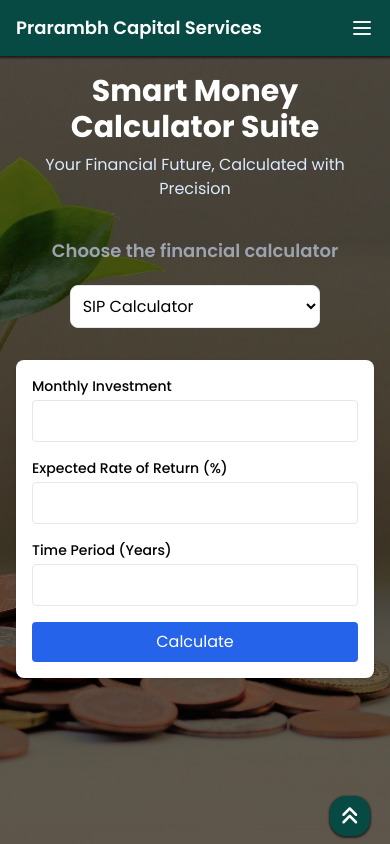
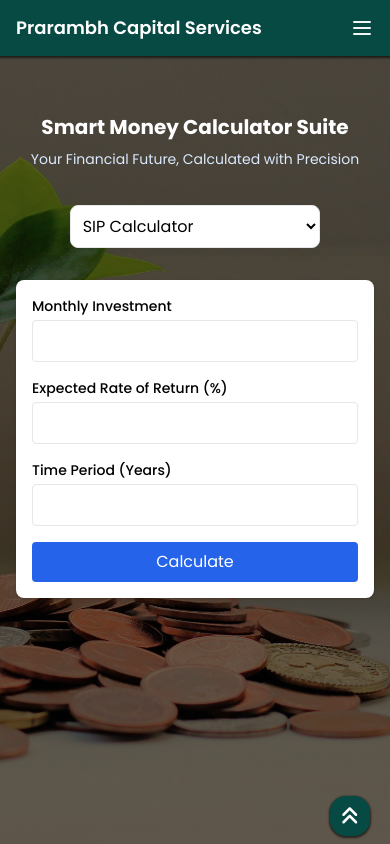
Before and after one commit to GaurangTandon/Prarambh-Capital-Services, a React (Vite) app in the folder frontend/: page /calculator in a window 390 px wide. Built offline with nearby package versions, Linux system fonts and the light colour scheme.

Commit message:
Update: Enhance layout and responsiveness in Calculator component

```diff
--- a/frontend/src/pages/Calculator.jsx
+++ b/frontend/src/pages/Calculator.jsx
@@ -12,10 +12,10 @@
     calculators[0].component;
 
   return (
-    <div className="min-h-screen flex-col justify-center items-center mb-10">
+    <div className="min-h-screen flex-col justify-center items-center mb-10 pt-10">
       <div className=" text-white pt-6 px-4 text-center">
-        <h1 className="text-3xl font-bold">Smart Money Calculator Suite</h1>
-        <p className="text-blue-100 mt-2">
+        <h1 className="text-3xl max-sm:text-xl font-bold">Smart Money Calculator Suite</h1>
+        <p className="text-blue-100 max-sm:text-sm mt-2">
           Your Financial Future, Calculated with Precision
         </p>
       </div>
@@ -23,9 +23,6 @@
       <div className="flex justify-center items-start mt-5">
         {/* Mobile View */}
         <div className="md:hidden p-4 w-full flex flex-col items-center">
-          <h1 className="text-gray-400 font-semibold mb-5 sm:text-xl text-lg">
-            Choose the financial calculator
-          </h1>
           <select
             value={selectedCalculator}
             onChange={(e) => setSelectedCalculator(e.target.value)}
@@ -43,7 +40,7 @@
         </div>
 
         {/* Desktop View */}
-        <div className="hidden container md:flex">
+        <div className="hidden container md:flex md:justify-center">
           {/* Sidebar */}
           <div className="flex-2 p-4 mt-10">
             <h2 className="text-xl font-bold mb-4 text-white">
@@ -68,7 +65,7 @@
           </div>
 
           {/* Main Content */}
-          <div key={selectedCalculator} className="flex-1 p-8">
+          <div key={selectedCalculator} className="flex-1 p-8 xl:max-w-[60%]">
             <div className="max-w-2xl mx-auto bg-white p-6 rounded-lg shadow">
               <h2 className="text-2xl font-bold mb-6">
                 {
```
